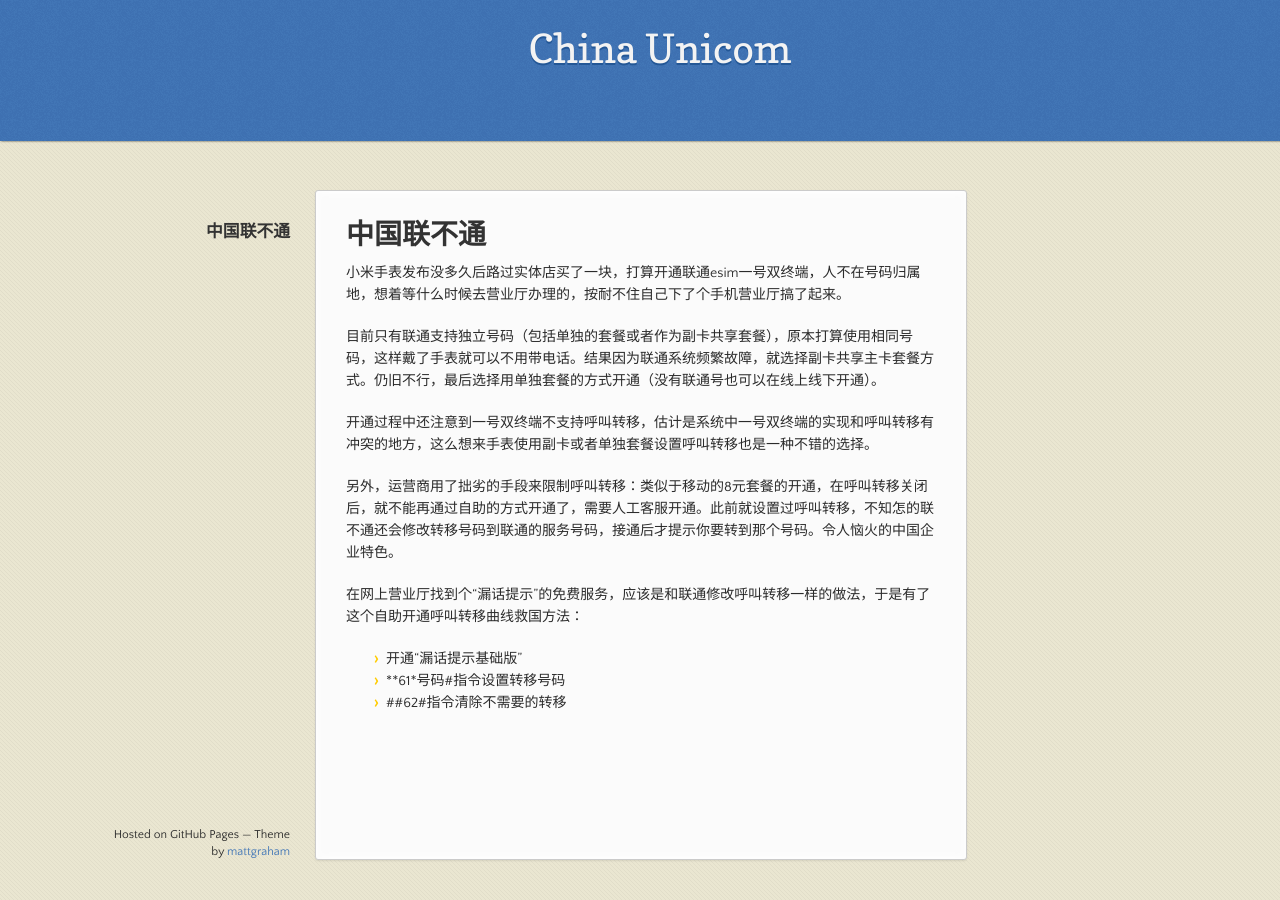
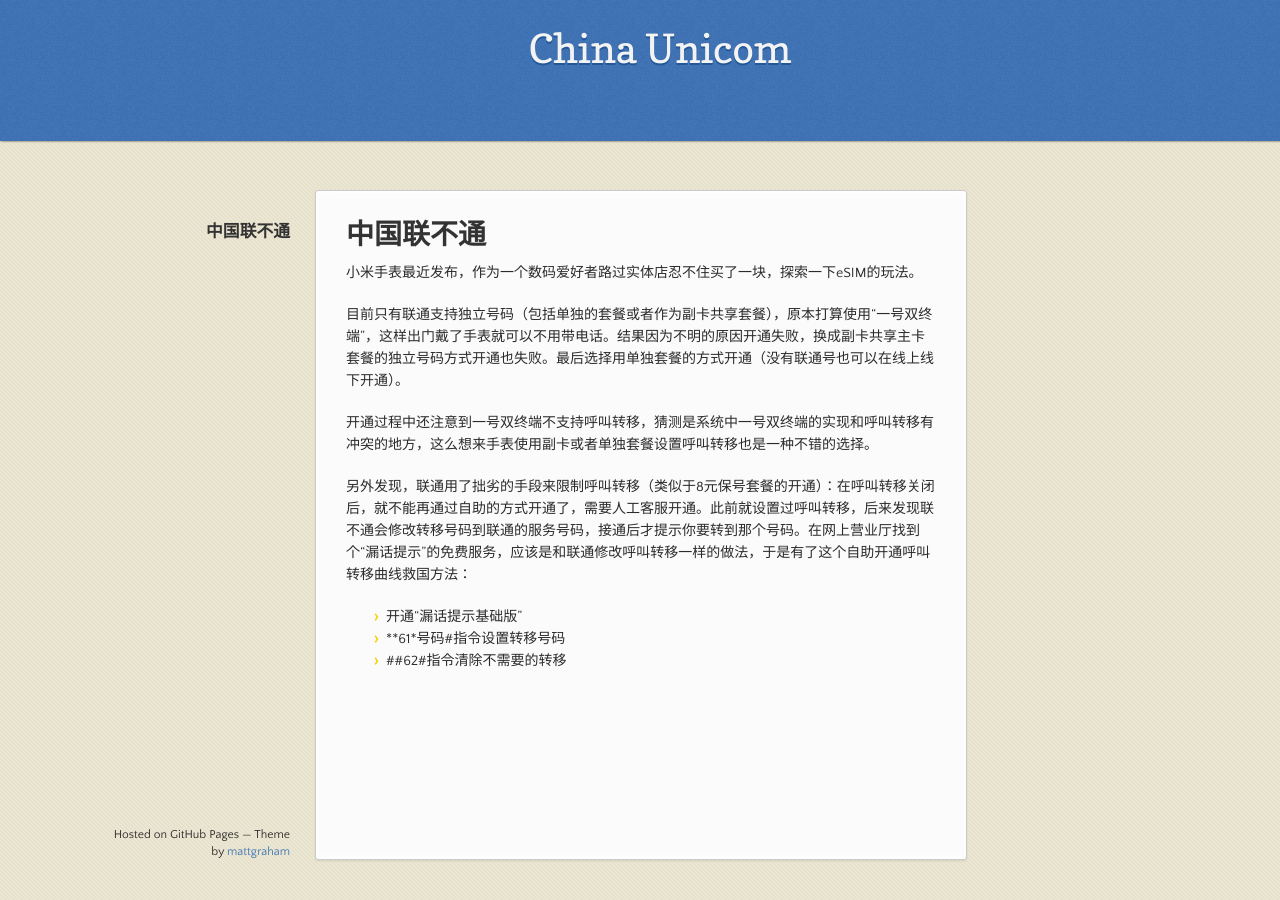
Before and after one commit to lvv9/lvv9.github.io, a Jekyll site: the page built from _posts/2019-11-21-china-unicom.md, in a window 1280 px wide. Built offline with Jekyll 4.4.1, drawn with Linux system fonts in a browser that asks for light colours; our own code applies the rules of GitHub Pages for plain Markdown files; comment, search, counter and statistics services are not loaded; the repository's description, which GitHub fills in, is left out.

Commit message:
Update 2019-11-21-china-unicom.md

```diff
--- a/_posts/2019-11-21-china-unicom.md
+++ b/_posts/2019-11-21-china-unicom.md
@@ -1,14 +1,12 @@
 # 中国联不通
 
-小米手表发布没多久后路过实体店买了一块，打算开通联通esim一号双终端，人不在号码归属地，想着等什么时候去营业厅办理的，按耐不住自己下了个手机营业厅搞了起来。
+小米手表最近发布，作为一个数码爱好者路过实体店忍不住买了一块，探索一下eSIM的玩法。
 
-目前只有联通支持独立号码（包括单独的套餐或者作为副卡共享套餐），原本打算使用相同号码，这样戴了手表就可以不用带电话。结果因为联通系统频繁故障，就选择副卡共享主卡套餐方式。仍旧不行，最后选择用单独套餐的方式开通（没有联通号也可以在线上线下开通）。
+目前只有联通支持独立号码（包括单独的套餐或者作为副卡共享套餐），原本打算使用“一号双终端”，这样出门戴了手表就可以不用带电话。结果因为不明的原因开通失败，换成副卡共享主卡套餐的独立号码方式开通也失败。最后选择用单独套餐的方式开通（没有联通号也可以在线上线下开通）。
 
-开通过程中还注意到一号双终端不支持呼叫转移，估计是系统中一号双终端的实现和呼叫转移有冲突的地方，这么想来手表使用副卡或者单独套餐设置呼叫转移也是一种不错的选择。
+开通过程中还注意到一号双终端不支持呼叫转移，猜测是系统中一号双终端的实现和呼叫转移有冲突的地方，这么想来手表使用副卡或者单独套餐设置呼叫转移也是一种不错的选择。
 
-另外，运营商用了拙劣的手段来限制呼叫转移：类似于移动的8元套餐的开通，在呼叫转移关闭后，就不能再通过自助的方式开通了，需要人工客服开通。此前就设置过呼叫转移，不知怎的联不通还会修改转移号码到联通的服务号码，接通后才提示你要转到那个号码。令人恼火的中国企业特色。
-
-在网上营业厅找到个“漏话提示”的免费服务，应该是和联通修改呼叫转移一样的做法，于是有了这个自助开通呼叫转移曲线救国方法：
+另外发现，联通用了拙劣的手段来限制呼叫转移（类似于8元保号套餐的开通）：在呼叫转移关闭后，就不能再通过自助的方式开通了，需要人工客服开通。此前就设置过呼叫转移，后来发现联不通会修改转移号码到联通的服务号码，接通后才提示你要转到那个号码。在网上营业厅找到个“漏话提示”的免费服务，应该是和联通修改呼叫转移一样的做法，于是有了这个自助开通呼叫转移曲线救国方法：
 
 - 开通“漏话提示基础版”
 - \**61\*号码#指令设置转移号码
```
